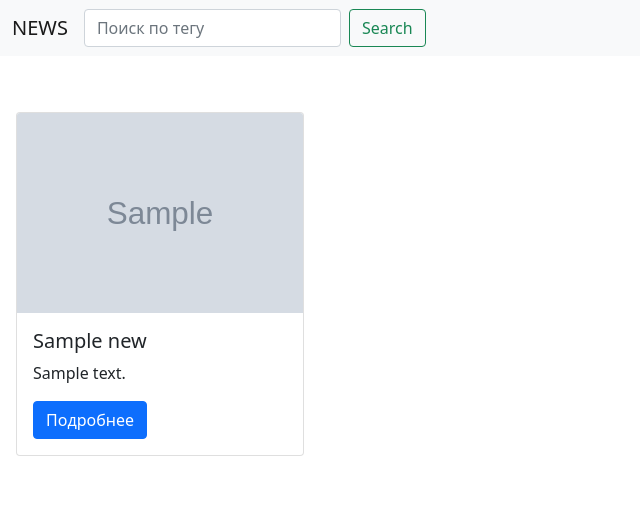
After one commit to zxcpapa00/zd_task, a Django app: template templates/all_news.html in a window 1280 px wide. The commit adds this page. Shown: the top 511 px of the page, without its empty margins (0-640 px from the left). Run offline with Django 3.2, Linux system fonts and the light colour scheme; the template is opened without the code that fills it: most values are stand-ins (such as "Sample title", 1, 10 or a date in 2020); grey boxes marked "Sample" are stand-in pictures.

Commit message:
add templates

```diff
--- /dev/null
+++ b/templates/all_news.html
@@ -0,0 +1,17 @@
+{% extends 'base.html' %}
+{% block content %}
+    <div class="py-5">
+        {% for news in news_list %}
+            <div class="px-3 py-2">
+                <div class="card" style="width: 18rem;">
+                    <img src="{{ news.image.url }}" class="card-img-top" style="width: 100%; height: 200px;" alt="...">
+                    <div class="card-body">
+                        <h5 class="card-title">{{ news.title }}</h5>
+                        <p class="card-text">{{ news.text }}</p>
+                        <a href="#" class="btn btn-primary">Подробнее</a>
+                    </div>
+                </div>
+            </div>
+        {% endfor %}
+    </div>
+{% endblock %}
--- a/templates/base.html
+++ b/templates/base.html
@@ -1,10 +1,33 @@
+{% load static %}
 <!DOCTYPE html>
 <html lang="en">
 <head>
+    <link href="https://cdn.jsdelivr.net/npm/bootstrap@5.0.2/dist/css/bootstrap.min.css" rel="stylesheet"
+          integrity="sha384-EVSTQN3/azprG1Anm3QDgpJLIm9Nao0Yz1ztcQTwFspd3yD65VohhpuuCOmLASjC" crossorigin="anonymous">
     <meta charset="UTF-8">
-    <title>Title</title>
+    <title>{% block title %}Новости{% endblock %}</title>
 </head>
 <body>
+<header>
+    <nav class="navbar navbar-expand-lg navbar-light bg-light">
+        <div class="container-fluid">
+            <button class="navbar-toggler" type="button" data-bs-toggle="collapse" data-bs-target="#navbarTogglerDemo03"
+                    aria-controls="navbarTogglerDemo03" aria-expanded="false" aria-label="Toggle navigation">
+                <span class="navbar-toggler-icon"></span>
+            </button>
+            <a class="navbar-brand" href="{% url 'news' %}">NEWS</a>
+            <div class="collapse navbar-collapse" id="navbarTogglerDemo03">
+                <form class="d-flex">
+                    <input class="form-control me-2" type="search" placeholder="Поиск по тегу"
+                           aria-label="Поиск по тегу">
+                    <button class="btn btn-outline-success" type="submit">Search</button>
+                </form>
+            </div>
+        </div>
+    </nav>
+</header>
 
+{% block content %}
+{% endblock %}
 </body>
 </html>
```
Also changed, not shown: templates/news_detail.html (added, +10 -0 lines), templates/search_news.html (added, +10 -0 lines), media/news_images/asda.PNG (added), media/news_images/фывфыв.PNG (added), 1 other file.
